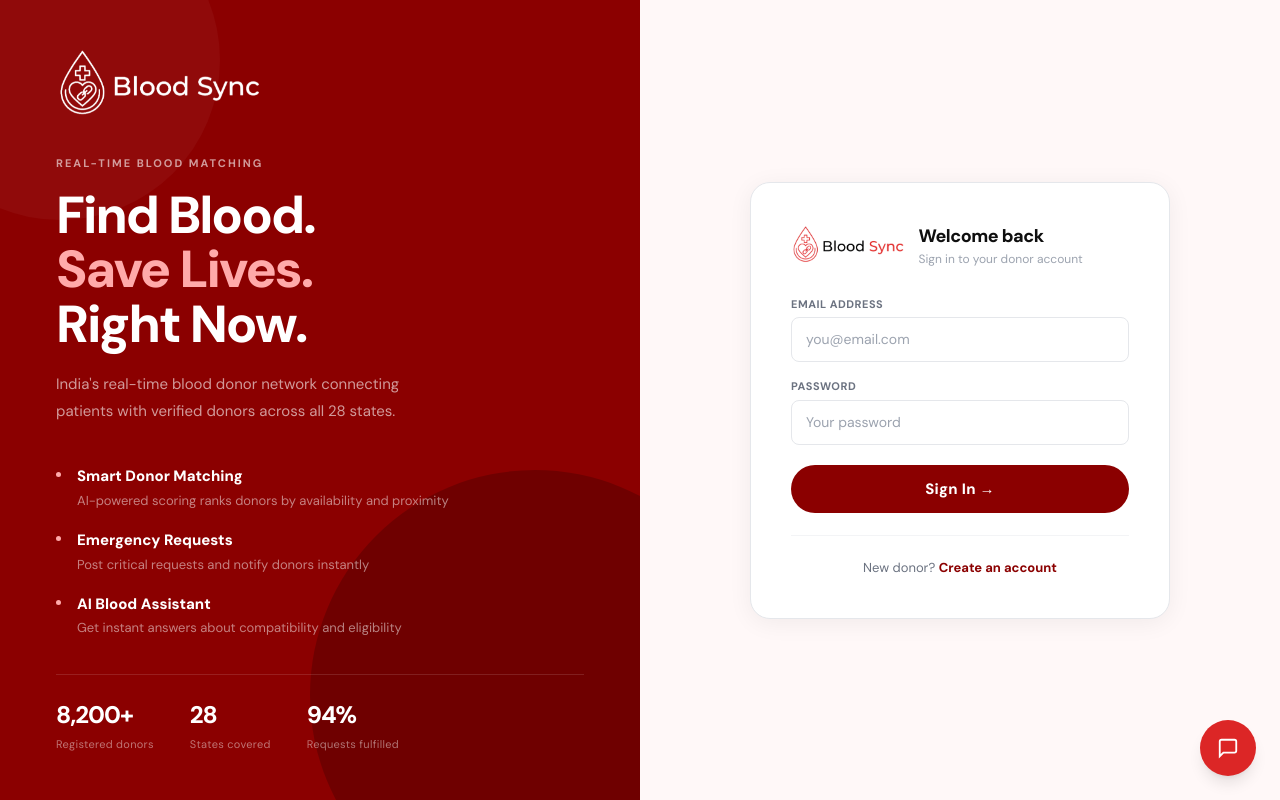
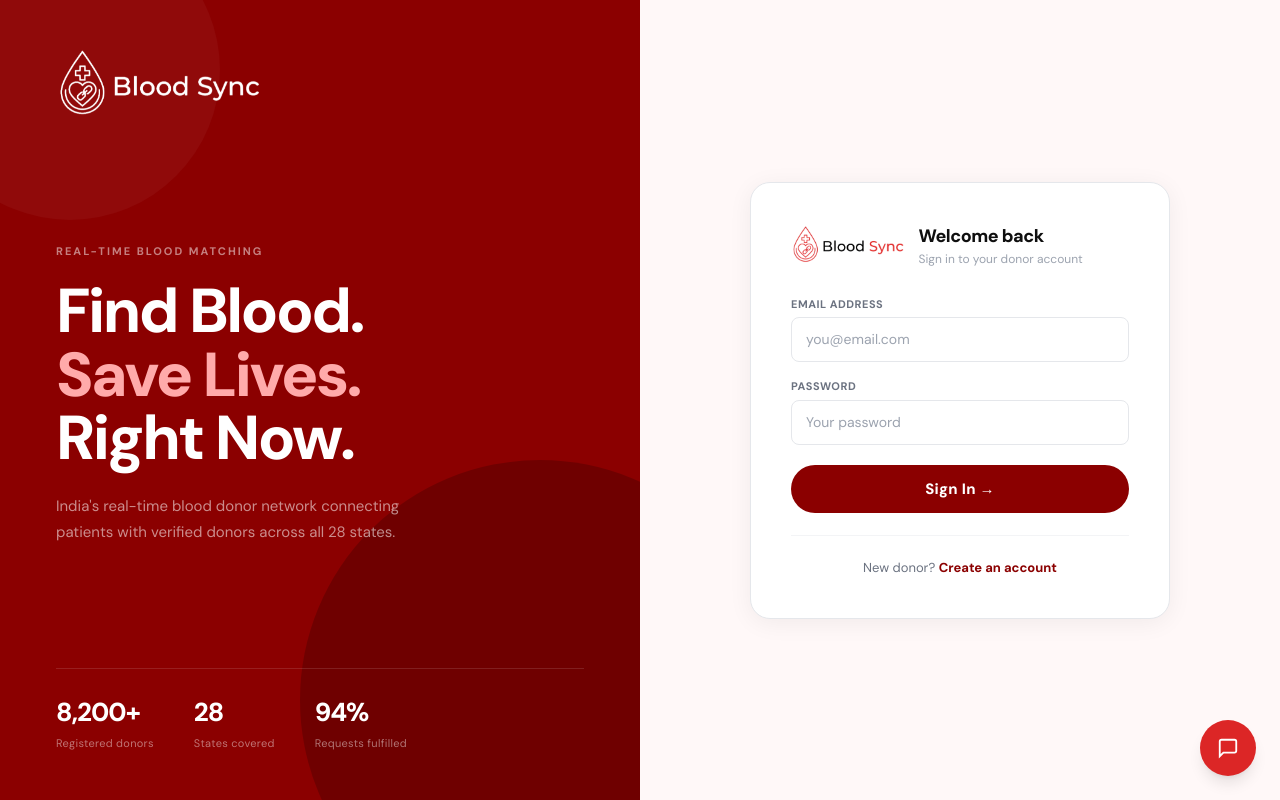
Before and after one commit to Arnab-Kashyap/BloodSync, a React (Vite) app in the folder client/: page /login in a window 1280 px wide. Built offline with nearby package versions, Linux system fonts and the light colour scheme.

Commit message:
ui update

```diff
--- a/client/src/pages/Login.jsx
+++ b/client/src/pages/Login.jsx
@@ -25,9 +25,8 @@
   };
 
   const label = {
-    fontSize: 11, fontWeight: 700,
-    color: '#6B7280', display: 'block', marginBottom: 5,
-    letterSpacing: 0.5,
+    fontSize: 11, fontWeight: 700, color: '#6B7280',
+    display: 'block', marginBottom: 5, letterSpacing: 0.5,
   };
 
   return (
@@ -40,66 +39,37 @@
         padding: '3rem 3.5rem', flexShrink: 0,
         position: 'relative', overflow: 'hidden',
       }}>
-        <div style={{ position: 'absolute', bottom: -120, right: -120, width: 450, height: 450, borderRadius: '50%', background: 'rgba(0,0,0,0.2)' }} />
-        <div style={{ position: 'absolute', top: -100, left: -100, width: 320, height: 320, borderRadius: '50%', background: 'rgba(255,255,255,0.04)' }} />
+        <div style={{ position: 'absolute', bottom: -140, right: -140, width: 480, height: 480, borderRadius: '50%', background: 'rgba(0,0,0,0.2)' }} />
+        <div style={{ position: 'absolute', top: -80, left: -80, width: 300, height: 300, borderRadius: '50%', background: 'rgba(255,255,255,0.04)' }} />
 
         <div style={{ position: 'relative', zIndex: 2 }}>
-          <img
-            src="/logo.png"
-            alt="BloodSync"
-            style={{ height: 72, filter: 'brightness(0) invert(1)' }}
-          />
+          <img src="/logo.png" alt="BloodSync" style={{ height: 72, filter: 'brightness(0) invert(1)' }} />
         </div>
 
-        <div style={{ position: 'relative', zIndex: 2, flex: 1, display: 'flex', flexDirection: 'column', justifyContent: 'center', padding: '2rem 0' }}>
-          <span style={{
-            fontSize: 11, fontWeight: 700, color: 'rgba(255,255,255,0.6)',
-            letterSpacing: 2, display: 'block', marginBottom: 16,
-          }}>REAL-TIME BLOOD MATCHING</span>
-
-          <h2 style={{
-            fontSize: 52, fontWeight: 900, color: 'white',
-            letterSpacing: '-2px', lineHeight: 1.05, marginBottom: 20,
-          }}>
+        <div style={{ position: 'relative', zIndex: 2 }}>
+          <span style={{ fontSize: 11, fontWeight: 700, color: 'rgba(255,255,255,0.5)', letterSpacing: 2, display: 'block', marginBottom: 20 }}>
+            REAL-TIME BLOOD MATCHING
+          </span>
+          <h2 style={{ fontSize: 62, fontWeight: 900, color: 'white', letterSpacing: '-2.5px', lineHeight: 1.02, marginBottom: 24, margin: '0 0 24px' }}>
             Find Blood.<br />
             <span style={{ color: '#FFAAAA' }}>Save Lives.</span><br />
             Right Now.
           </h2>
-
-          <p style={{
-            fontSize: 15, color: 'rgba(255,255,255,0.6)',
-            lineHeight: 1.8, maxWidth: 360, marginBottom: 40,
-          }}>
+          <p style={{ fontSize: 15, color: 'rgba(255,255,255,0.55)', lineHeight: 1.75, maxWidth: 380, margin: 0 }}>
             India's real-time blood donor network connecting patients with verified donors across all 28 states.
           </p>
-
-          <div style={{ display: 'flex', flexDirection: 'column', gap: 18 }}>
-            {[
-              { title: 'Smart Donor Matching', desc: 'AI-powered scoring ranks donors by availability and proximity' },
-              { title: 'Emergency Requests', desc: 'Post critical requests and notify donors instantly' },
-              { title: 'AI Blood Assistant', desc: 'Get instant answers about compatibility and eligibility' },
-            ].map(f => (
-              <div key={f.title} style={{ display: 'flex', alignItems: 'flex-start', gap: 16 }}>
-                <div style={{ width: 5, height: 5, borderRadius: '50%', background: '#FFAAAA', flexShrink: 0, marginTop: 7 }} />
-                <div>
-                  <div style={{ fontSize: 15, fontWeight: 800, color: 'white', marginBottom: 3 }}>{f.title}</div>
-                  <div style={{ fontSize: 13, color: 'rgba(255,255,255,0.5)', lineHeight: 1.55 }}>{f.desc}</div>
-                </div>
-              </div>
-            ))}
-          </div>
         </div>
 
         <div style={{ position: 'relative', zIndex: 2 }}>
-          <div style={{ height: 1, background: 'rgba(255,255,255,0.12)', marginBottom: 22 }} />
-          <div style={{ display: 'flex', gap: 36 }}>
+          <div style={{ height: 1, background: 'rgba(255,255,255,0.12)', marginBottom: 24 }} />
+          <div style={{ display: 'flex', gap: 40 }}>
             {[
               { num: '8,200+', label: 'Registered donors' },
               { num: '28', label: 'States covered' },
               { num: '94%', label: 'Requests fulfilled' },
             ].map(s => (
               <div key={s.label}>
-                <div style={{ fontSize: 24, fontWeight: 900, color: 'white', letterSpacing: '-1px' }}>{s.num}</div>
+                <div style={{ fontSize: 26, fontWeight: 900, color: 'white', letterSpacing: '-1px' }}>{s.num}</div>
                 <div style={{ fontSize: 11, color: 'rgba(255,255,255,0.45)', marginTop: 3, letterSpacing: 0.3 }}>{s.label}</div>
               </div>
             ))}
@@ -131,12 +101,9 @@
               <input style={input} type="password" placeholder="Your password" value={password} onChange={(e) => setPassword(e.target.value)} required />
             </div>
             <button type="submit" disabled={loading} style={{
-              width: '100%', padding: '13px',
-              background: '#8B0000', color: 'white',
-              border: 'none', borderRadius: 50,
-              fontSize: 15, fontWeight: 800,
-              cursor: 'pointer', fontFamily: 'inherit',
-              marginTop: 4, letterSpacing: '0.3px',
+              width: '100%', padding: '13px', background: '#8B0000', color: 'white',
+              border: 'none', borderRadius: 50, fontSize: 15, fontWeight: 800,
+              cursor: 'pointer', fontFamily: 'inherit', marginTop: 4, letterSpacing: '0.3px',
             }}>
               {loading ? 'Signing in...' : 'Sign In →'}
             </button>
@@ -144,7 +111,7 @@
 
           <div style={{ height: 1, background: '#F3F4F6', margin: '22px 0' }} />
 
-          <p style={{ textAlign: 'center', fontSize: 13, color: '#6B7280' }}>
+          <p style={{ textAlign: 'center', fontSize: 13, color: '#6B7280', margin: 0 }}>
             New donor?{' '}
             <Link to="/register" style={{ color: '#8B0000', fontWeight: 700, textDecoration: 'none' }}>Create an account</Link>
           </p>
--- a/client/src/pages/Register.jsx
+++ b/client/src/pages/Register.jsx
@@ -37,9 +37,8 @@
   };
 
   const label = {
-    fontSize: 11, fontWeight: 700,
-    color: '#6B7280', display: 'block', marginBottom: 4,
-    letterSpacing: 0.5,
+    fontSize: 11, fontWeight: 700, color: '#6B7280',
+    display: 'block', marginBottom: 4, letterSpacing: 0.5,
   };
 
   return (
@@ -52,66 +51,37 @@
         padding: '3rem 3.5rem', flexShrink: 0,
         position: 'relative', overflow: 'hidden',
       }}>
-        <div style={{ position: 'absolute', bottom: -120, right: -120, width: 450, height: 450, borderRadius: '50%', background: 'rgba(0,0,0,0.2)' }} />
-        <div style={{ position: 'absolute', top: -100, left: -100, width: 320, height: 320, borderRadius: '50%', background: 'rgba(255,255,255,0.04)' }} />
+        <div style={{ position: 'absolute', bottom: -140, right: -140, width: 480, height: 480, borderRadius: '50%', background: 'rgba(0,0,0,0.2)' }} />
+        <div style={{ position: 'absolute', top: -80, left: -80, width: 300, height: 300, borderRadius: '50%', background: 'rgba(255,255,255,0.04)' }} />
 
         <div style={{ position: 'relative', zIndex: 2 }}>
-          <img
-            src="/logo.png"
-            alt="BloodSync"
-            style={{ height: 72, filter: 'brightness(0) invert(1)' }}
-          />
+          <img src="/logo.png" alt="BloodSync" style={{ height: 72, filter: 'brightness(0) invert(1)' }} />
         </div>
 
-        <div style={{ position: 'relative', zIndex: 2, flex: 1, display: 'flex', flexDirection: 'column', justifyContent: 'center', padding: '2rem 0' }}>
-          <span style={{
-            fontSize: 11, fontWeight: 700, color: 'rgba(255,255,255,0.6)',
-            letterSpacing: 2, display: 'block', marginBottom: 16,
-          }}>JOIN 8,200+ DONORS</span>
-
-          <h2 style={{
-            fontSize: 52, fontWeight: 900, color: 'white',
-            letterSpacing: '-2px', lineHeight: 1.05, marginBottom: 20,
-          }}>
+        <div style={{ position: 'relative', zIndex: 2 }}>
+          <span style={{ fontSize: 11, fontWeight: 700, color: 'rgba(255,255,255,0.5)', letterSpacing: 2, display: 'block', marginBottom: 20 }}>
+            JOIN 8,200+ DONORS
+          </span>
+          <h2 style={{ fontSize: 62, fontWeight: 900, color: 'white', letterSpacing: '-2.5px', lineHeight: 1.02, margin: '0 0 24px' }}>
             Become a<br />
             <span style={{ color: '#FFAAAA' }}>Lifesaver</span><br />
             Today.
           </h2>
-
-          <p style={{
-            fontSize: 15, color: 'rgba(255,255,255,0.6)',
-            lineHeight: 1.8, maxWidth: 360, marginBottom: 40,
-          }}>
+          <p style={{ fontSize: 15, color: 'rgba(255,255,255,0.55)', lineHeight: 1.75, maxWidth: 380, margin: 0 }}>
             Register as a donor and be the reason someone gets to go home to their family today.
           </p>
-
-          <div style={{ display: 'flex', flexDirection: 'column', gap: 18 }}>
-            {[
-              { title: 'Free to register — always', desc: 'No hidden fees, no subscriptions, ever' },
-              { title: 'Private and secure', desc: 'Your data is protected and never shared' },
-              { title: '1 donation, 3 lives saved', desc: 'Each donation can save up to 3 people' },
-            ].map(f => (
-              <div key={f.title} style={{ display: 'flex', alignItems: 'flex-start', gap: 16 }}>
-                <div style={{ width: 5, height: 5, borderRadius: '50%', background: '#FFAAAA', flexShrink: 0, marginTop: 7 }} />
-                <div>
-                  <div style={{ fontSize: 15, fontWeight: 800, color: 'white', marginBottom: 3 }}>{f.title}</div>
-                  <div style={{ fontSize: 13, color: 'rgba(255,255,255,0.5)', lineHeight: 1.55 }}>{f.desc}</div>
-                </div>
-              </div>
-            ))}
-          </div>
         </div>
 
         <div style={{ position: 'relative', zIndex: 2 }}>
-          <div style={{ height: 1, background: 'rgba(255,255,255,0.12)', marginBottom: 22 }} />
-          <div style={{ display: 'flex', gap: 36 }}>
+          <div style={{ height: 1, background: 'rgba(255,255,255,0.12)', marginBottom: 24 }} />
+          <div style={{ display: 'flex', gap: 40 }}>
             {[
               { num: '8,200+', label: 'Registered donors' },
               { num: '28', label: 'States covered' },
               { num: '94%', label: 'Requests fulfilled' },
             ].map(s => (
               <div key={s.label}>
-                <div style={{ fontSize: 24, fontWeight: 900, color: 'white', letterSpacing: '-1px' }}>{s.num}</div>
+                <div style={{ fontSize: 26, fontWeight: 900, color: 'white', letterSpacing: '-1px' }}>{s.num}</div>
                 <div style={{ fontSize: 11, color: 'rgba(255,255,255,0.45)', marginTop: 3, letterSpacing: 0.3 }}>{s.label}</div>
               </div>
             ))}
@@ -173,12 +143,9 @@
               <input style={input} name="city" placeholder="Guwahati" value={form.city} onChange={handleChange} required />
             </div>
             <button type="submit" disabled={loading} style={{
-              width: '100%', padding: '11px',
-              background: '#8B0000', color: 'white',
-              border: 'none', borderRadius: 50,
-              fontSize: 14, fontWeight: 800,
-              cursor: 'pointer', fontFamily: 'inherit',
-              marginTop: 4, letterSpacing: '0.3px',
+              width: '100%', padding: '11px', background: '#8B0000', color: 'white',
+              border: 'none', borderRadius: 50, fontSize: 14, fontWeight: 800,
+              cursor: 'pointer', fontFamily: 'inherit', marginTop: 4, letterSpacing: '0.3px',
             }}>
               {loading ? 'Creating account...' : 'Register as Donor →'}
             </button>
@@ -186,7 +153,7 @@
 
           <div style={{ height: 1, background: '#F3F4F6', margin: '16px 0' }} />
 
-          <p style={{ textAlign: 'center', fontSize: 12, color: '#6B7280' }}>
+          <p style={{ textAlign: 'center', fontSize: 12, color: '#6B7280', margin: 0 }}>
             Already have an account?{' '}
             <Link to="/login" style={{ color: '#8B0000', fontWeight: 700, textDecoration: 'none' }}>Sign in</Link>
           </p>
```
